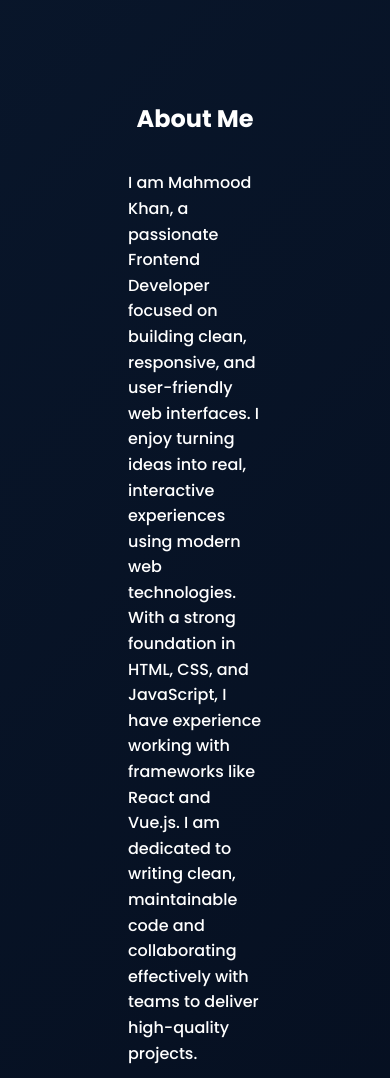
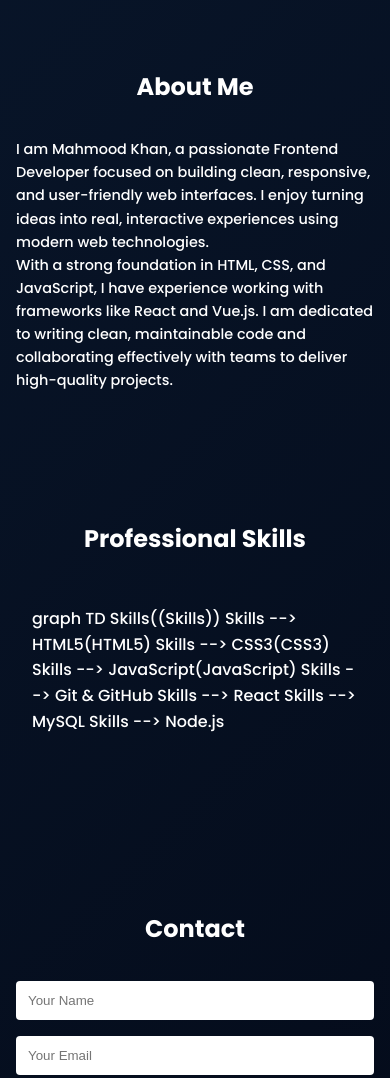
Before and after one commit to mahmoodkhn77-pixel/Profile, a plain HTML site: page index.html in a window 390 px wide. Shown: the part 840-1918 px from the top of the page. Drawn offline with Linux system fonts and the light colour scheme; a script that the page names is missing.

Commit message:
Refactor and enhance CSS styles and responsiveness
Updated CSS styles for various components including navbar, hero section, and buttons. Added responsive adjustments for smaller screens.

```diff
--- a/style.css
+++ b/style.css
@@ -346,4 +346,23 @@
         height: 2rem;
     }
 
+    /* reduce section padding for phones */
+    section {
+        padding: 4rem 1rem;
+    }
+
+    .about p {
+        font-size: 0.9rem;
+    }
+
+    /* mermaid adjustments */
+    .mermaid {
+        padding: 1rem;
+    }
+
+    .mermaid svg {
+        font-size: 0.75rem;
+        width: 100% !important;
+        height: auto !important;
+    }
 }
```
